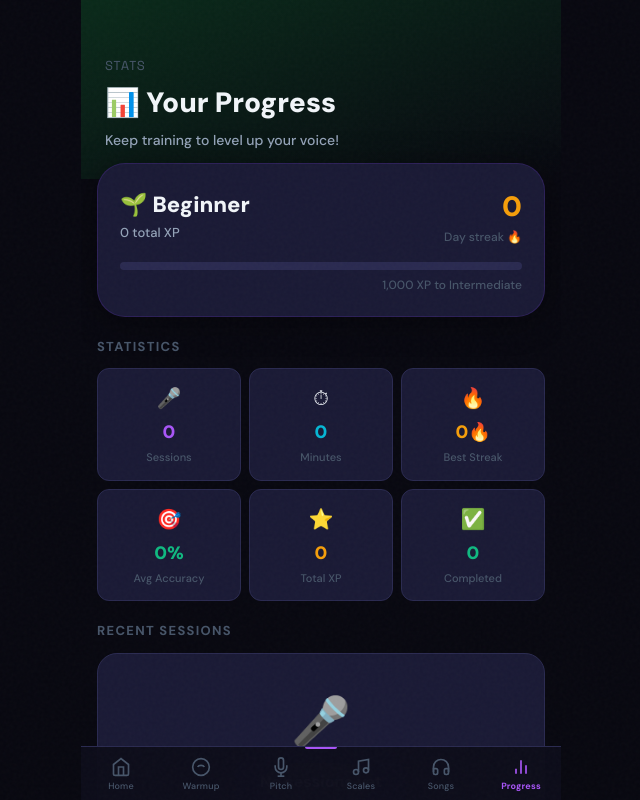
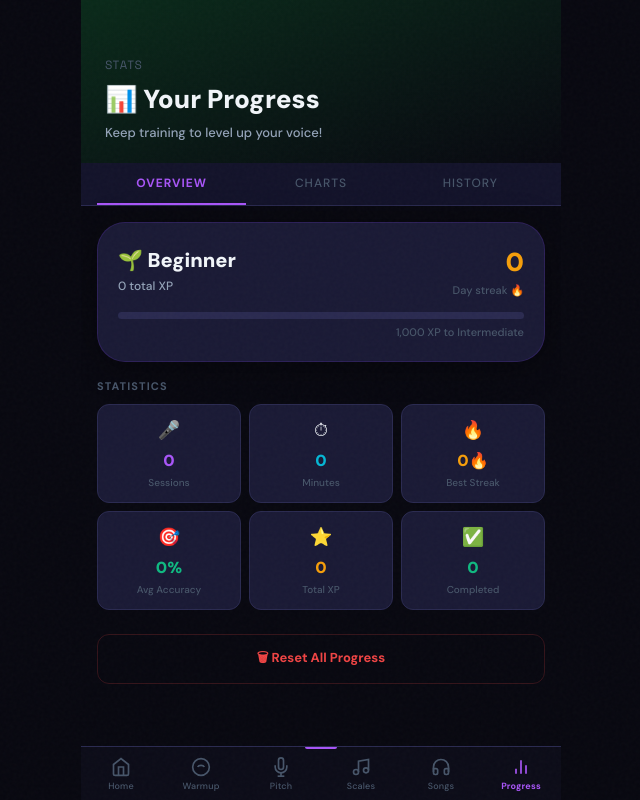
Before and after one commit to justinnewbold/voice-trainer-web, a React (Vite) app: page / in a window 1280 px wide. Both pictures are taken after a click on the button "Progress". Shown: the top 800 px of the page, without its empty margins (319-959 px from the left). Built offline with nearby package versions, Linux system fonts and the light colour scheme.

Commit message:
feat: charts tab — accuracy trend line, weekly bar chart, type breakdown

```diff
--- a/src/screens/ProgressScreen.jsx
+++ b/src/screens/ProgressScreen.jsx
@@ -1,110 +1,220 @@
 import React, { useState, useEffect } from 'react';
 import { loadProgress, clearProgress, levelInfo } from '../utils/storage.js';
+
+function MiniBarChart({ data, color, label }) {
+  const max = Math.max(...data.map(d => d.value), 1);
+  return (
+    <div>
+      <div style={{ fontSize: 11, color: 'var(--text-3)', letterSpacing: 1.5, textTransform: 'uppercase', marginBottom: 10 }}>{label}</div>
+      <div style={{ display: 'flex', alignItems: 'flex-end', gap: 4, height: 60 }}>
+        {data.map((d, i) => (
+          <div key={i} style={{ flex: 1, display: 'flex', flexDirection: 'column', alignItems: 'center', gap: 4 }}>
+            <div style={{
+              width: '100%', height: Math.max(4, (d.value / max) * 52),
+              background: d.value > 0 ? `linear-gradient(180deg, ${color}, ${color}88)` : 'var(--border)',
+              borderRadius: '4px 4px 0 0',
+              transition: 'height 0.6s ease',
+            }} />
+            <span style={{ fontSize: 9, color: 'var(--text-3)', whiteSpace: 'nowrap' }}>{d.label}</span>
+          </div>
+        ))}
+      </div>
+    </div>
+  );
+}
+
+function AccuracyLine({ sessions }) {
+  if (sessions.length < 2) return (
+    <div style={{ textAlign: 'center', padding: '20px 0', color: 'var(--text-3)', fontSize: 13 }}>
+      Complete 2+ sessions to see your accuracy trend
+    </div>
+  );
+  const last = sessions.slice(-10).reverse();
+  const max = 100, min = 0;
+  const w = 300, h = 80;
+  const pts = last.map((s, i) => ({
+    x: (i / (last.length - 1)) * w,
+    y: h - ((s.accuracy - min) / (max - min)) * h,
+    acc: s.accuracy,
+  }));
+  const path = pts.map((p, i) => `${i === 0 ? 'M' : 'L'}${p.x},${p.y}`).join(' ');
+  const fill = `${path} L${pts[pts.length-1].x},${h} L0,${h} Z`;
+  return (
+    <div>
+      <div style={{ fontSize: 11, color: 'var(--text-3)', letterSpacing: 1.5, textTransform: 'uppercase', marginBottom: 10 }}>ACCURACY TREND (last 10)</div>
+      <svg width="100%" viewBox={`0 0 ${w} ${h}`} style={{ overflow: 'visible' }}>
+        <defs>
+          <linearGradient id="accGrad" x1="0" y1="0" x2="0" y2="1">
+            <stop offset="0%" stopColor="#7c3aed" stopOpacity="0.4" />
+            <stop offset="100%" stopColor="#7c3aed" stopOpacity="0" />
+          </linearGradient>
+        </defs>
+        <path d={fill} fill="url(#accGrad)" />
+        <path d={path} fill="none" stroke="#a855f7" strokeWidth="2" strokeLinecap="round" strokeLinejoin="round" />
+        {pts.map((p, i) => (
+          <circle key={i} cx={p.x} cy={p.y} r={3} fill="#a855f7" />
+        ))}
+      </svg>
+      <div style={{ display: 'flex', justifyContent: 'space-between', marginTop: 4 }}>
+        <span style={{ fontSize: 10, color: 'var(--text-3)' }}>Oldest</span>
+        <span style={{ fontSize: 10, color: 'var(--text-3)' }}>Latest</span>
+      </div>
+    </div>
+  );
+}
 
 export default function ProgressScreen() {
   const [progress, setProgress] = useState(null);
   const [confirm, setConfirm] = useState(false);
+  const [tab, setTab] = useState('overview');
 
-  useEffect(() => {
-    setProgress(loadProgress());
-  }, []);
+  useEffect(() => { setProgress(loadProgress()); }, []);
 
   const handleReset = () => {
-    if (confirm) {
-      clearProgress();
-      setProgress(loadProgress());
-      setConfirm(false);
-    } else {
-      setConfirm(true);
-      setTimeout(() => setConfirm(false), 3000);
-    }
+    if (confirm) { clearProgress(); setProgress(loadProgress()); setConfirm(false); }
+    else { setConfirm(true); setTimeout(() => setConfirm(false), 3000); }
   };
 
   if (!progress) return null;
-
   const lvl = levelInfo(progress.xp);
   const xpPct = lvl.needed ? Math.min(100, (lvl.current / lvl.needed) * 100) : 100;
 
+  // Build weekly sessions data (last 7 days)
+  const now = Date.now();
+  const DAY = 86400000;
+  const weekDays = Array.from({ length: 7 }, (_, i) => {
+    const d = new Date(now - (6 - i) * DAY);
+    return { label: ['Su','Mo','Tu','We','Th','Fr','Sa'][d.getDay()], value: 0 };
+  });
+  progress.sessions.forEach(s => {
+    const daysAgo = Math.floor((now - (s.date || 0)) / DAY);
+    if (daysAgo < 7) weekDays[6 - daysAgo].value++;
+  });
+
+  // Accuracy by type
+  const byType = {};
+  progress.sessions.forEach(s => {
+    if (!byType[s.type]) byType[s.type] = { total: 0, count: 0 };
+    byType[s.type].total += s.accuracy;
+    byType[s.type].count++;
+  });
+  const typeData = Object.entries(byType).map(([t, v]) => ({
+    label: t?.slice(0,4) || '?', value: Math.round(v.total / v.count)
+  }));
+
   const stats = [
-    { label: 'Sessions', value: progress.totalSessions, icon: '🎤', color: 'var(--primary-light)' },
-    { label: 'Minutes', value: progress.totalMinutes, icon: '⏱', color: 'var(--cyan)' },
+    { label: 'Sessions',    value: progress.totalSessions,    icon: '🎤', color: 'var(--primary-light)' },
+    { label: 'Minutes',     value: progress.totalMinutes,     icon: '⏱',  color: 'var(--cyan)' },
     { label: 'Best Streak', value: `${progress.longestStreak}🔥`, icon: '🔥', color: 'var(--amber)' },
-    { label: 'Avg Accuracy', value: `${progress.avgAccuracy}%`, icon: '🎯', color: 'var(--green)' },
-    { label: 'Total XP', value: progress.xp.toLocaleString(), icon: '⭐', color: '#f59e0b' },
-    { label: 'Completed', value: progress.completedIds.length, icon: '✅', color: 'var(--green)' },
+    { label: 'Avg Accuracy',value: `${progress.avgAccuracy}%`,icon: '🎯', color: 'var(--green)' },
+    { label: 'Total XP',    value: progress.xp.toLocaleString(), icon: '⭐', color: '#f59e0b' },
+    { label: 'Completed',   value: progress.completedIds.length, icon: '✅', color: 'var(--green)' },
   ];
 
+  const TABS = ['overview', 'charts', 'history'];
+
   return (
-    <div style={{ padding: '0 0 40px' }}>
+    <div style={{ paddingBottom: 40 }}>
       {/* Header */}
-      <div style={{ padding: '56px 24px 28px', background: 'linear-gradient(160deg, #0a2a1a, #080810)' }}>
-        <div style={{ fontSize: 13, color: 'var(--text-3)', fontFamily: 'var(--font-mono)', marginBottom: 6 }}>STATS</div>
-        <h2 style={{ fontSize: 28, fontWeight: 900, marginBottom: 6 }}>📊 Your Progress</h2>
-        <p style={{ fontSize: 14, color: 'var(--text-2)' }}>Keep training to level up your voice!</p>
+      <div style={{ padding: '56px 24px 20px', background: 'linear-gradient(160deg, #0a2a1a, #080810)' }}>
+        <div style={{ fontSize: 12, color: 'var(--text-3)', fontFamily: 'var(--font-mono)', marginBottom: 6 }}>STATS</div>
+        <h2 style={{ fontSize: 26, fontWeight: 900, marginBottom: 4 }}>📊 Your Progress</h2>
+        <p style={{ fontSize: 13, color: 'var(--text-2)' }}>Keep training to level up your voice!</p>
       </div>
 
+      {/* Tab bar */}
+      <div style={{ display: 'flex', gap: 0, padding: '0 16px', marginBottom: 16, background: 'var(--surface)', borderBottom: '1px solid var(--border)' }}>
+        {TABS.map(t => (
+          <button key={t} onClick={() => setTab(t)} style={{
+            flex: 1, padding: '12px 8px', fontSize: 12, fontWeight: tab === t ? 700 : 500,
+            color: tab === t ? 'var(--primary-light)' : 'var(--text-3)',
+            background: 'none', border: 'none', borderBottom: tab === t ? '2px solid var(--primary-light)' : '2px solid transparent',
+            cursor: 'pointer', textTransform: 'uppercase', letterSpacing: 1,
+          }}>
+            {t}
+          </button>
+        ))}
+      </div>
+
+      {tab === 'overview' && (
+        <>
           {/* Level card */}
-      <div style={{ padding: '0 16px', marginTop: -16 }}>
-        <div style={{ background: 'var(--card)', border: '1px solid var(--primary-dim)', borderRadius: 'var(--radius-xl)', padding: 22, boxShadow: '0 4px 32px #00000060' }}>
-          <div style={{ display: 'flex', justifyContent: 'space-between', alignItems: 'center', marginBottom: 16 }}>
+          <div style={{ padding: '0 16px' }}>
+            <div style={{ background: 'var(--card)', border: '1px solid var(--primary-dim)', borderRadius: 'var(--radius-xl)', padding: 20, boxShadow: '0 4px 32px #00000060' }}>
+              <div style={{ display: 'flex', justifyContent: 'space-between', alignItems: 'center', marginBottom: 14 }}>
                 <div>
-              <div style={{ fontSize: 22, fontWeight: 900, marginBottom: 2 }}>{lvl.emoji} {lvl.label}</div>
-              <div style={{ fontSize: 13, color: 'var(--text-2)' }}>{progress.xp.toLocaleString()} total XP</div>
+                  <div style={{ fontSize: 20, fontWeight: 900, marginBottom: 2 }}>{lvl.emoji} {lvl.label}</div>
+                  <div style={{ fontSize: 12, color: 'var(--text-2)' }}>{progress.xp.toLocaleString()} total XP</div>
                 </div>
                 <div style={{ textAlign: 'right' }}>
-              <div style={{ fontSize: 28, fontWeight: 900, color: 'var(--amber)' }}>{progress.currentStreak}</div>
-              <div style={{ fontSize: 12, color: 'var(--text-3)' }}>Day streak 🔥</div>
+                  <div style={{ fontSize: 26, fontWeight: 900, color: 'var(--amber)' }}>{progress.currentStreak}</div>
+                  <div style={{ fontSize: 11, color: 'var(--text-3)' }}>Day streak 🔥</div>
                 </div>
               </div>
               {lvl.next && (
                 <>
-              <div style={{ height: 8, background: 'var(--border)', borderRadius: 999, overflow: 'hidden', marginBottom: 6 }}>
+                  <div style={{ height: 7, background: 'var(--border)', borderRadius: 999, overflow: 'hidden', marginBottom: 5 }}>
                     <div style={{ height: '100%', width: `${xpPct}%`, background: 'linear-gradient(90deg, var(--primary), var(--primary-light))', borderRadius: 999, transition: 'width 1s ease' }} />
                   </div>
-              <div style={{ fontSize: 12, color: 'var(--text-3)', textAlign: 'right' }}>
-                {(lvl.needed - lvl.current).toLocaleString()} XP to {lvl.next}
-              </div>
+                  <div style={{ fontSize: 11, color: 'var(--text-3)', textAlign: 'right' }}>{(lvl.needed - lvl.current).toLocaleString()} XP to {lvl.next}</div>
                 </>
               )}
             </div>
           </div>
 
           {/* Stats grid */}
-      <div style={{ padding: '20px 16px 0' }}>
-        <div style={{ fontSize: 13, fontWeight: 700, color: 'var(--text-3)', letterSpacing: '0.1em', marginBottom: 12 }}>STATISTICS</div>
+          <div style={{ padding: '16px 16px 0' }}>
+            <div style={{ fontSize: 11, fontWeight: 700, color: 'var(--text-3)', letterSpacing: '0.1em', marginBottom: 10 }}>STATISTICS</div>
             <div style={{ display: 'grid', gridTemplateColumns: '1fr 1fr 1fr', gap: 8 }}>
               {stats.map(s => (
-            <div key={s.label} style={{ background: 'var(--card)', border: '1px solid var(--border)', borderRadius: 'var(--radius)', padding: '14px 10px', textAlign: 'center' }}>
-              <div style={{ fontSize: 20, marginBottom: 6 }}>{s.icon}</div>
-              <div style={{ fontSize: 18, fontWeight: 900, color: s.color, marginBottom: 3 }}>{s.value}</div>
-              <div style={{ fontSize: 11, color: 'var(--text-3)' }}>{s.label}</div>
+                <div key={s.label} style={{ background: 'var(--card)', border: '1px solid var(--border)', borderRadius: 'var(--radius)', padding: '12px 8px', textAlign: 'center' }}>
+                  <div style={{ fontSize: 18, marginBottom: 5 }}>{s.icon}</div>
+                  <div style={{ fontSize: 16, fontWeight: 900, color: s.color, marginBottom: 2 }}>{s.value}</div>
+                  <div style={{ fontSize: 10, color: 'var(--text-3)' }}>{s.label}</div>
                 </div>
               ))}
             </div>
           </div>
+        </>
+      )}
 
-      {/* Session history */}
-      <div style={{ padding: '20px 16px 0' }}>
-        <div style={{ fontSize: 13, fontWeight: 700, color: 'var(--text-3)', letterSpacing: '0.1em', marginBottom: 12 }}>RECENT SESSIONS</div>
+      {tab === 'charts' && (
+        <div style={{ padding: '0 16px', display: 'flex', flexDirection: 'column', gap: 24 }}>
+          <div style={{ background: 'var(--card)', border: '1px solid var(--border)', borderRadius: 'var(--radius-lg)', padding: 18 }}>
+            <AccuracyLine sessions={progress.sessions} />
+          </div>
+          <div style={{ background: 'var(--card)', border: '1px solid var(--border)', borderRadius: 'var(--radius-lg)', padding: 18 }}>
+            <MiniBarChart data={weekDays} color="#7c3aed" label="Sessions This Week" />
+          </div>
+          {typeData.length > 0 && (
+            <div style={{ background: 'var(--card)', border: '1px solid var(--border)', borderRadius: 'var(--radius-lg)', padding: 18 }}>
+              <MiniBarChart data={typeData} color="#10b981" label="Avg Accuracy by Type %" />
+            </div>
+          )}
+        </div>
+      )}
+
+      {tab === 'history' && (
+        <div style={{ padding: '0 16px' }}>
           {progress.sessions.length === 0 ? (
             <div style={{ background: 'var(--card)', border: '1px solid var(--border)', borderRadius: 'var(--radius-lg)', padding: 32, textAlign: 'center' }}>
               <div style={{ fontSize: 48, marginBottom: 12 }}>🎤</div>
-            <div style={{ fontSize: 16, fontWeight: 700, marginBottom: 6 }}>No sessions yet</div>
-            <div style={{ fontSize: 14, color: 'var(--text-2)' }}>Complete a training session to see your history here.</div>
+              <div style={{ fontSize: 15, fontWeight: 700, marginBottom: 6 }}>No sessions yet</div>
+              <div style={{ fontSize: 13, color: 'var(--text-2)' }}>Complete a training session to see your history here.</div>
             </div>
           ) : (
             <div style={{ display: 'flex', flexDirection: 'column', gap: 8 }}>
-            {progress.sessions.slice(0, 12).map((s, i) => {
+              {progress.sessions.slice(0, 20).map((s, i) => {
                 const d = new Date(s.date || Date.now());
                 const accColor = s.accuracy >= 80 ? 'var(--green)' : s.accuracy >= 60 ? 'var(--amber)' : 'var(--red)';
                 return (
                   <div key={i} style={{ background: 'var(--card)', border: '1px solid var(--border)', borderRadius: 'var(--radius)', padding: '12px 14px', display: 'flex', alignItems: 'center', gap: 12 }}>
-                  <div style={{ width: 46, height: 46, borderRadius: 23, background: accColor + '25', display: 'flex', alignItems: 'center', justifyContent: 'center', flexShrink: 0 }}>
-                    <span style={{ fontSize: 14, fontWeight: 900, color: accColor, fontFamily: 'var(--font-mono)' }}>{s.accuracy}%</span>
+                    <div style={{ width: 44, height: 44, borderRadius: 22, background: accColor + '25', display: 'flex', alignItems: 'center', justifyContent: 'center', flexShrink: 0 }}>
+                      <span style={{ fontSize: 13, fontWeight: 900, color: accColor, fontFamily: 'var(--font-mono)' }}>{s.accuracy}%</span>
                     </div>
                     <div style={{ flex: 1, minWidth: 0 }}>
-                    <div style={{ fontSize: 14, fontWeight: 700, marginBottom: 2, overflow: 'hidden', textOverflow: 'ellipsis', whiteSpace: 'nowrap' }}>{s.name}</div>
-                    <div style={{ fontSize: 12, color: 'var(--text-3)' }}>
+                      <div style={{ fontSize: 13, fontWeight: 700, marginBottom: 1, overflow: 'hidden', textOverflow: 'ellipsis', whiteSpace: 'nowrap' }}>{s.name}</div>
+                      <div style={{ fontSize: 11, color: 'var(--text-3)' }}>
                         {d.toLocaleDateString('en-US', { month: 'short', day: 'numeric' })} · {s.duration}s · {s.type}
                       </div>
                     </div>
@@ -114,14 +224,14 @@ export default function ProgressScreen() {
             </div>
           )}
         </div>
+      )}
 
       {/* Reset */}
       <div style={{ padding: '24px 16px 0' }}>
         <button onClick={handleReset} style={{
-          width: '100%', padding: '14px', borderRadius: 'var(--radius)', fontSize: 14, fontWeight: 700,
+          width: '100%', padding: '13px', borderRadius: 'var(--radius)', fontSize: 13, fontWeight: 700,
           background: confirm ? 'var(--red-dim)' : 'transparent',
-          color: 'var(--red)', border: `1px solid ${confirm ? 'var(--red)' : 'var(--red-dim)'}`,
-          cursor: 'pointer', transition: 'all 0.2s',
+          color: 'var(--red)', border: `1px solid ${confirm ? 'var(--red)' : 'var(--red-dim)'}`, cursor: 'pointer',
         }}>
           {confirm ? '⚠️ Click again to confirm reset' : '🗑 Reset All Progress'}
         </button>
```
Lines whose indentation alone changed are shown as unchanged.
